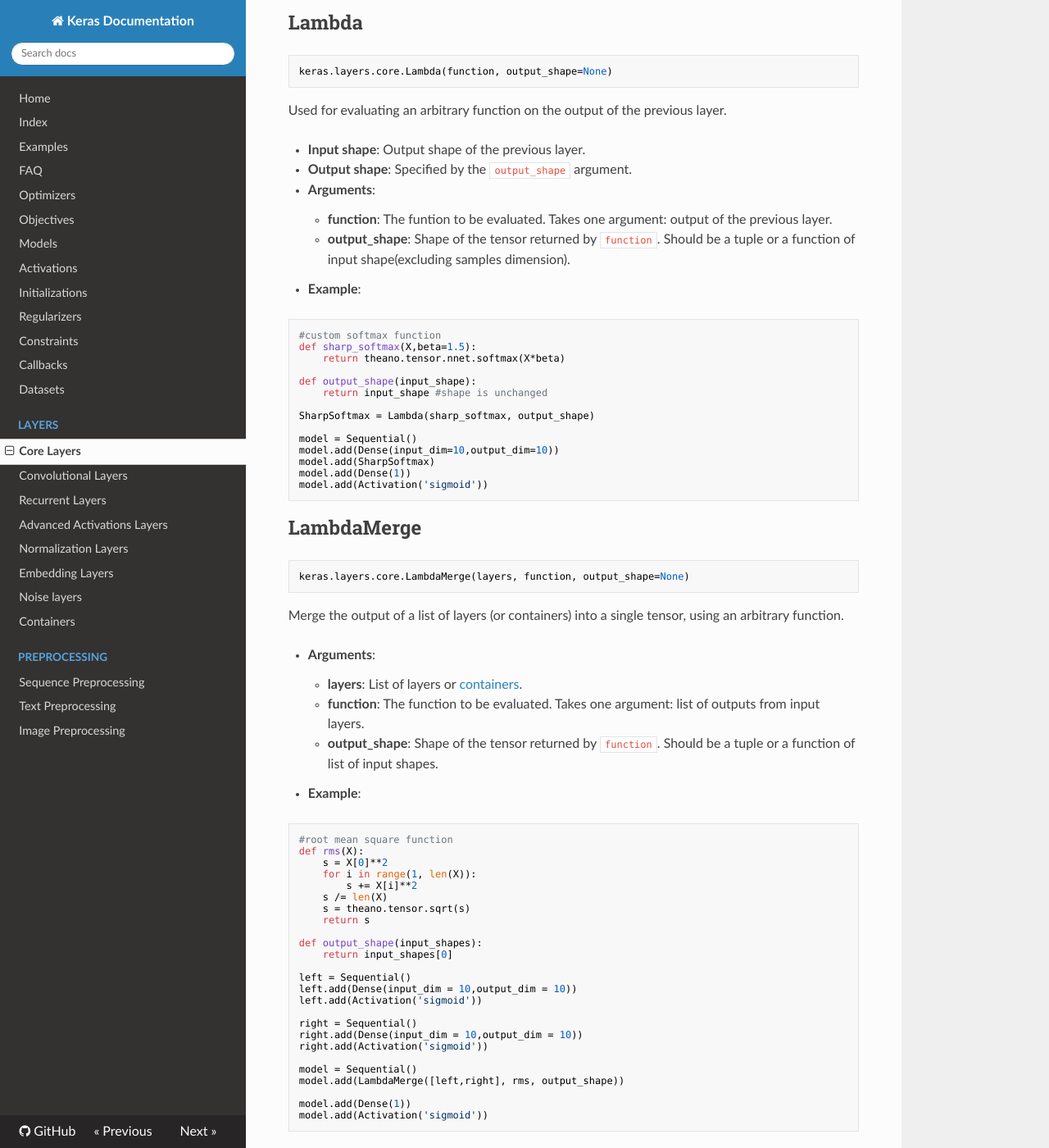
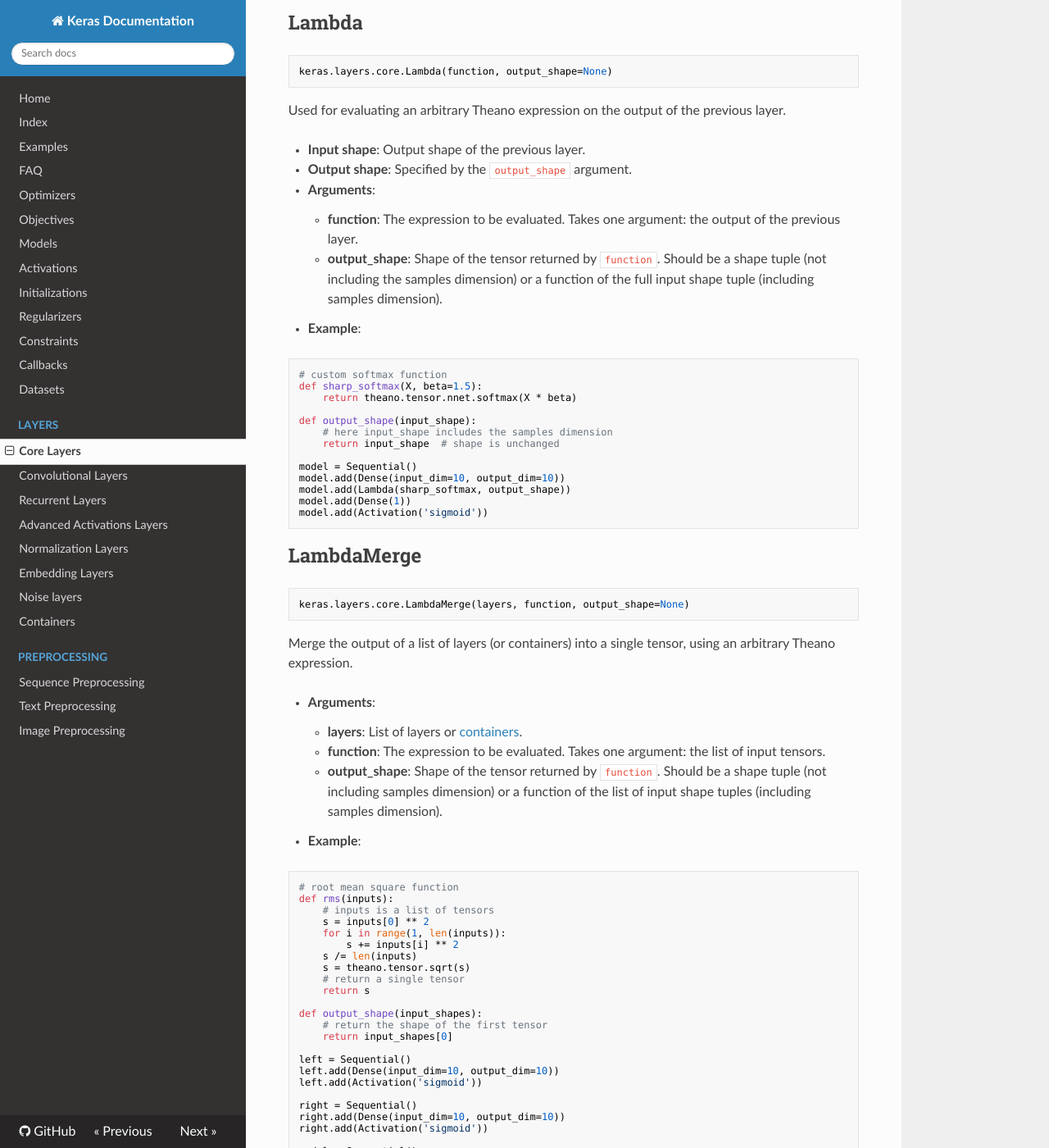
Before and after one commit to Tusespifump1o/keras, an MkDocs documentation site: the page built from docs/sources/layers/core.md, in a window 1280 px wide and 1400 px high, scrolled down 8410 px. Shown: the whole window at 82% size. Built offline with MkDocs 1.6.1, drawn with Linux system fonts in a browser that asks for light colours; nearby versions of some CDN libraries; old or Windows-style settings are respelled for this version of MkDocs; some of the changed text lies outside the part shown.

Commit message:
Fix coding style in documentation for Lambda

````diff
--- a/docs/sources/layers/core.md
+++ b/docs/sources/layers/core.md
@@ -380,7 +380,7 @@ Given an input of dimensions `(nb_samples, timesteps, input_dim)`, return the in
 keras.layers.core.Lambda(function, output_shape=None)
 ```
 
-Used for evaluating an arbitrary function on the output of the previous layer.
+Used for evaluating an arbitrary Theano expression on the output of the previous layer.
 
 - __Input shape__: Output shape of the previous layer.
 
@@ -388,24 +388,23 @@ Used for evaluating an arbitrary function on the output of the previous layer.
 
 - __Arguments__:
 
-    - __function__: The funtion to be evaluated. Takes one argument: output of the previous layer.
-    - __output_shape__: Shape of the tensor returned by `function`. Should be a tuple or a function of input shape(excluding samples dimension).
+    - __function__: The expression to be evaluated. Takes one argument: the output of the previous layer.
+    - __output_shape__: Shape of the tensor returned by `function`. Should be a shape tuple (not including the samples dimension) or a function of the full input shape tuple (including samples dimension).
 
 - __Example__:
 
 ```python
-#custom softmax function
-def sharp_softmax(X,beta=1.5):
-    return theano.tensor.nnet.softmax(X*beta)
+# custom softmax function
+def sharp_softmax(X, beta=1.5):
+    return theano.tensor.nnet.softmax(X * beta)
 
 def output_shape(input_shape):
-    return input_shape #shape is unchanged
-
-SharpSoftmax = Lambda(sharp_softmax, output_shape)
+    # here input_shape includes the samples dimension
+    return input_shape  # shape is unchanged
 
 model = Sequential()
-model.add(Dense(input_dim=10,output_dim=10))
-model.add(SharpSoftmax)
+model.add(Dense(input_dim=10, output_dim=10))
+model.add(Lambda(sharp_softmax, output_shape))
 model.add(Dense(1))
 model.add(Activation('sigmoid'))
 ```
@@ -416,37 +415,41 @@ model.add(Activation('sigmoid'))
 keras.layers.core.LambdaMerge(layers, function, output_shape=None)
 ```
 
-Merge the output of a list of layers (or containers) into a single tensor, using an arbitrary function.
+Merge the output of a list of layers (or containers) into a single tensor, using an arbitrary Theano expression.
 
 - __Arguments__:
     - __layers__: List of layers or [containers](/layers/containers/).
-    - __function__: The function to be evaluated. Takes one argument: list of outputs from input layers.
-    - __output_shape__: Shape of the tensor returned by `function`. Should be a tuple or a function of list of input shapes.
+    - __function__: The expression to be evaluated. Takes one argument: the list of input tensors.
+    - __output_shape__: Shape of the tensor returned by `function`. Should be a shape tuple (not including samples dimension) or a function of the list of input shape tuples (including samples dimension).
+
 - __Example__:
 
 ```python
-#root mean square function
-def rms(X):
-    s = X[0]**2
-    for i in range(1, len(X)):
-        s += X[i]**2
-    s /= len(X)
+# root mean square function
+def rms(inputs):
+    # inputs is a list of tensors
+    s = inputs[0] ** 2
+    for i in range(1, len(inputs)):
+        s += inputs[i] ** 2
+    s /= len(inputs)
     s = theano.tensor.sqrt(s)
+    # return a single tensor
     return s
 
 def output_shape(input_shapes):
+    # return the shape of the first tensor
     return input_shapes[0]
 
 left = Sequential()
-left.add(Dense(input_dim = 10,output_dim = 10))
+left.add(Dense(input_dim=10, output_dim=10))
 left.add(Activation('sigmoid'))
 
 right = Sequential()
-right.add(Dense(input_dim = 10,output_dim = 10))
+right.add(Dense(input_dim=10, output_dim=10))
 right.add(Activation('sigmoid'))
 
 model = Sequential()
-model.add(LambdaMerge([left,right], rms, output_shape))
+model.add(LambdaMerge([left, right], rms, output_shape))
 
 model.add(Dense(1))
 model.add(Activation('sigmoid'))
````
